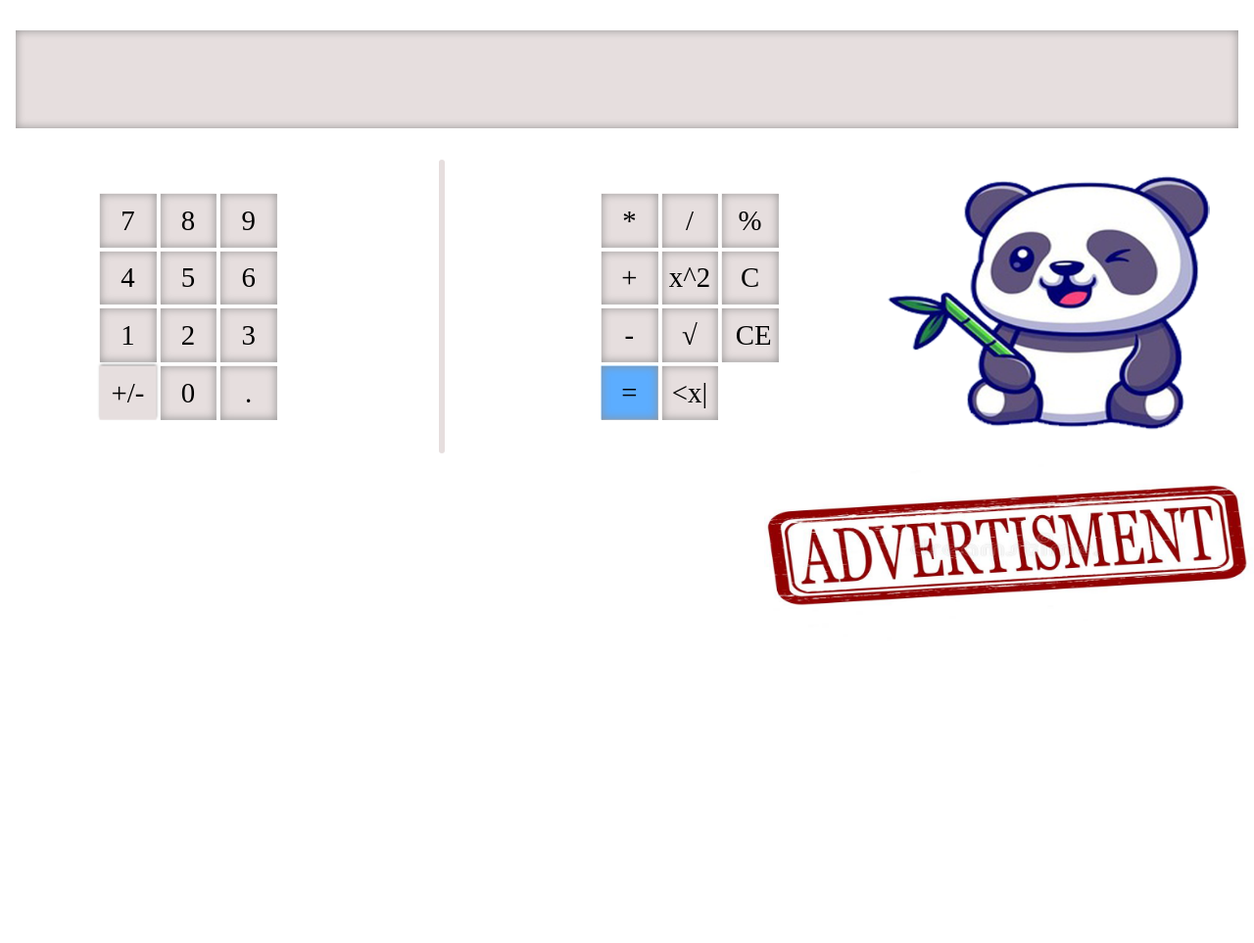
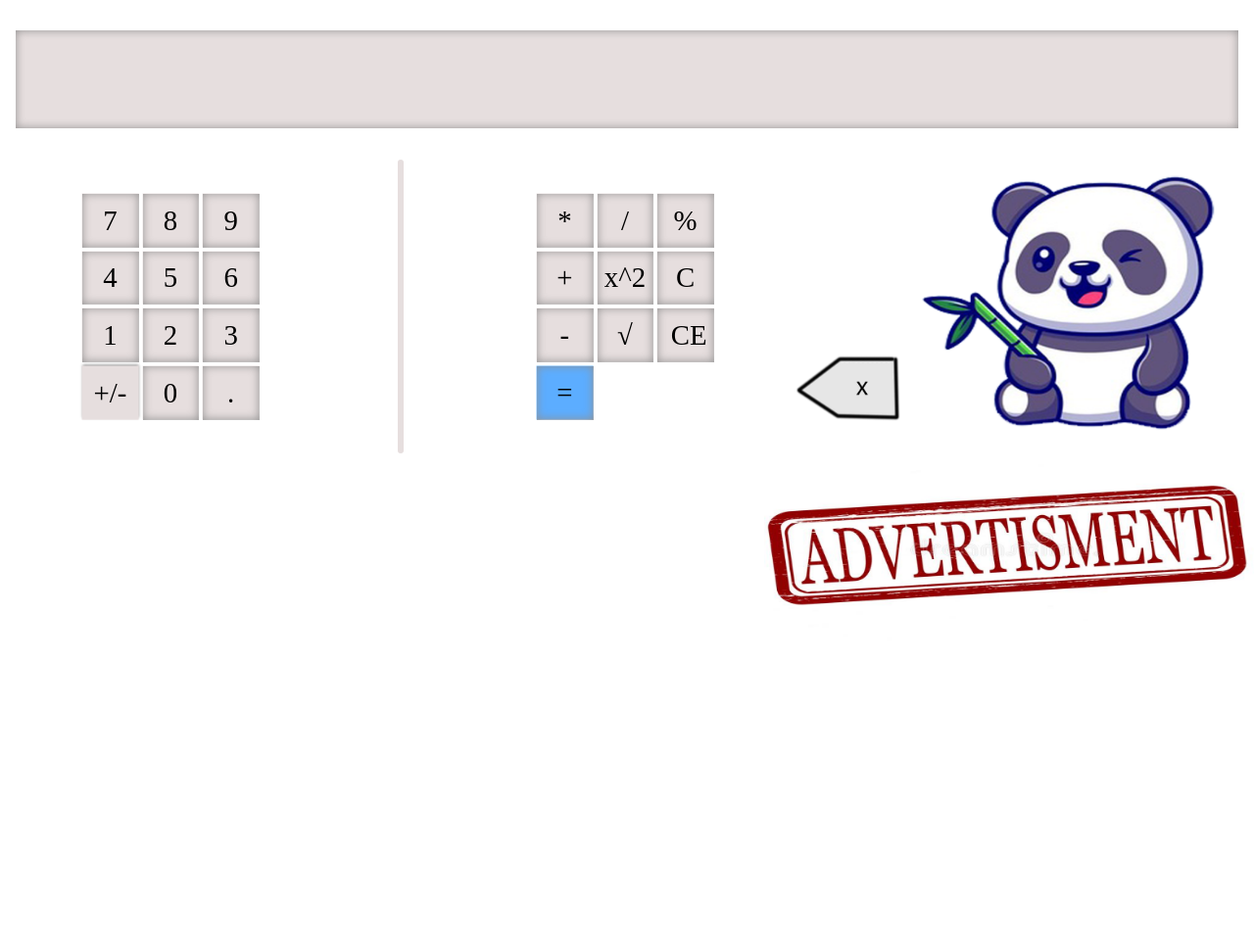
Before and after one commit to SZFM-Project-Team/SZFM_Project, a PHP site: page / in a window 1280 px wide. Shown: the part 191-1154 px from the top of the page at 98% size. Run offline with PHP 8.4, Linux system fonts and the light colour scheme; some web fonts are replaced.

Commit message:
Törlés gomb pozicionálás elkezdése

```diff
--- a/Panda_Calculator/index.php
+++ b/Panda_Calculator/index.php
@@ -218,10 +218,10 @@
                     <!-- operation code: 10 -->
                     <td><input type="button" value=" = " onClick="" id="equal" class="button-style shadow"></td>
                     <!-- operation code: 11 -->
-                    <td><input type="button" value="<x|" onClick="" class="button-style shadow"></td>
                 </tr>
             </table>
         </div>
+        <div class="delete-button-container"><input type="button" value="" onClick="" class="delete-button"></div>
 
         <div class="panda-logo">
         <a href="javascript:playSound('panda');">
```
